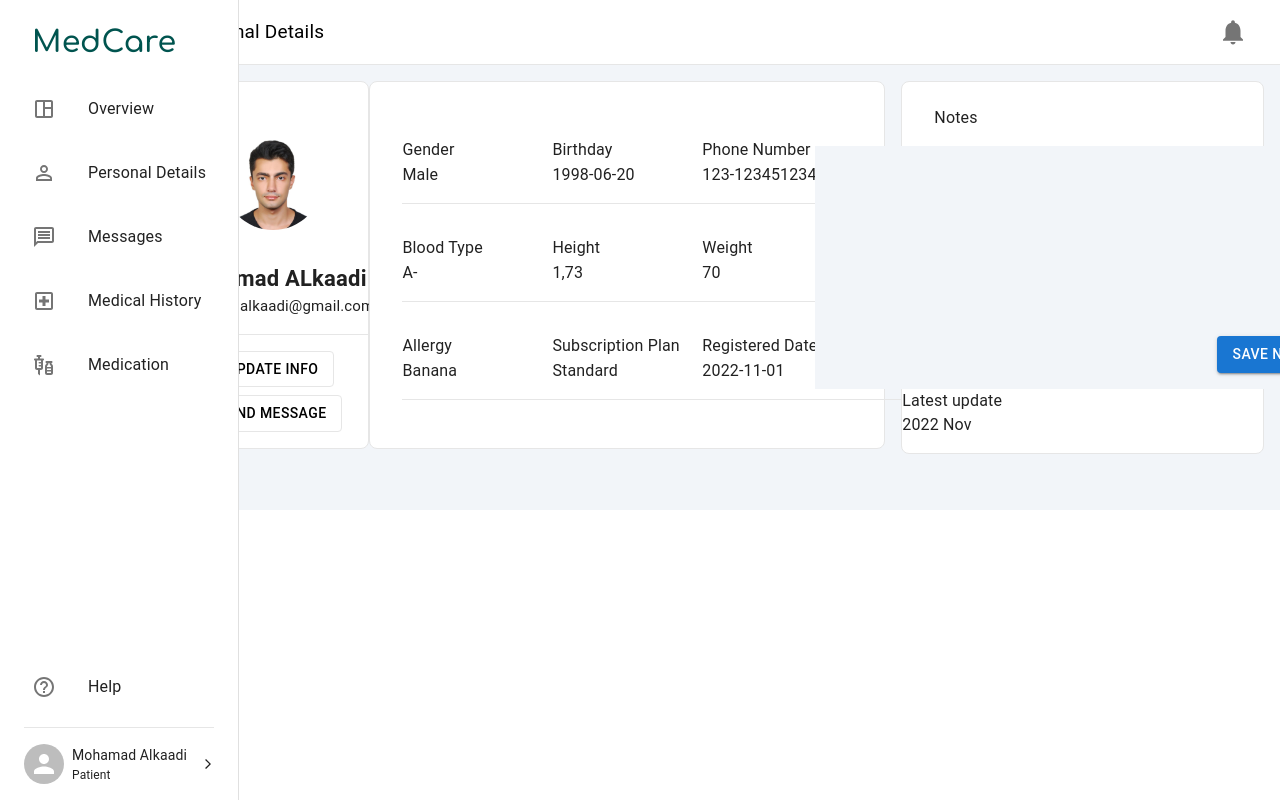
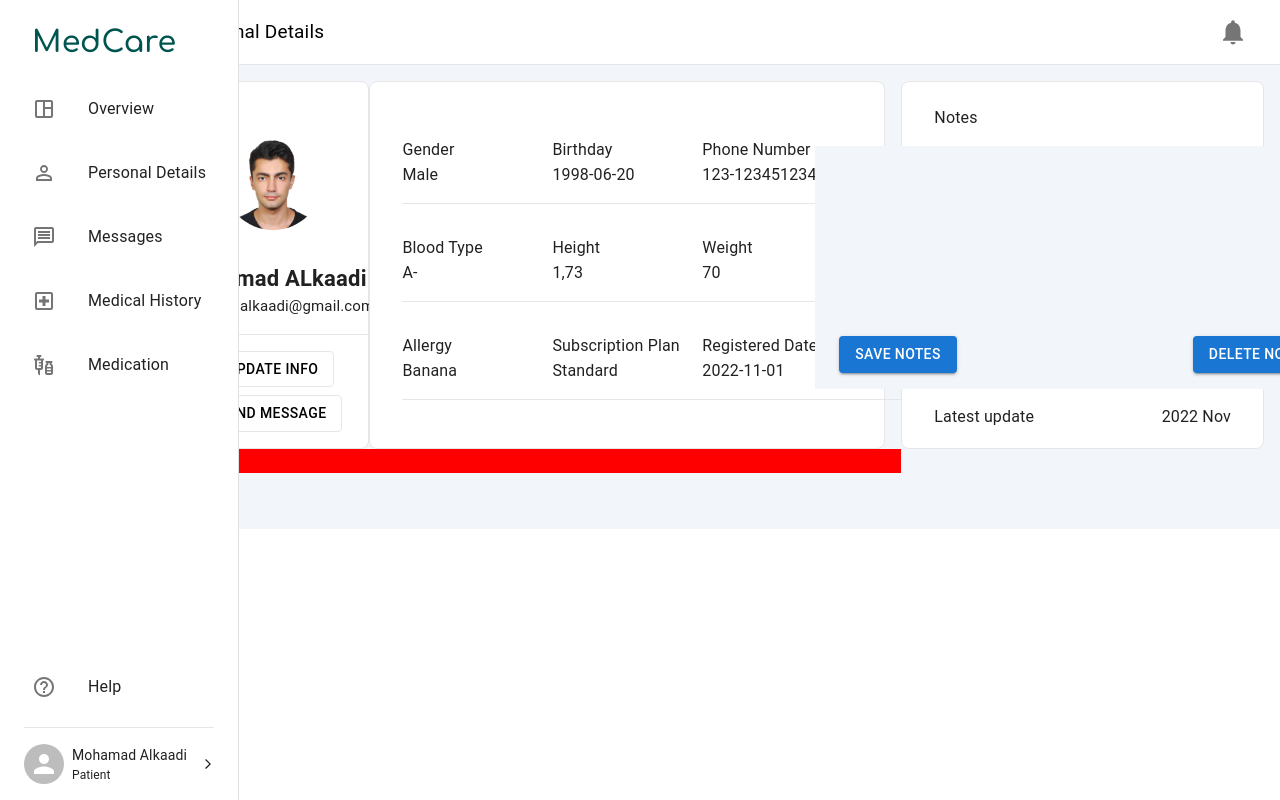
Before and after one commit to mohamad-alkaadi/newMedCare, a React (Vite) app in the folder frontend/medcare/: page / in a window 1280 px wide. Shown: the top 800 px of the page. Built offline with nearby package versions, Linux system fonts and the light colour scheme.

Commit message:
finished cardThree without fonts and final touches

```diff
--- a/frontend/medcare/src/pages/afterlogin/personal/Personal.jsx
+++ b/frontend/medcare/src/pages/afterlogin/personal/Personal.jsx
@@ -127,6 +127,9 @@ const Personal = () => {
         >
           <CardThree />
         </Grid>
+        <Grid xs={10} sx={{ backgroundColor: "red" }}>
+          s
+        </Grid>
       </Grid>
     </Box>
   )
--- a/frontend/medcare/src/pages/afterlogin/personal/components/CardThree.jsx
+++ b/frontend/medcare/src/pages/afterlogin/personal/components/CardThree.jsx
@@ -6,6 +6,7 @@ import {
   Grid,
   Input,
   InputLabel,
+  Link,
   TextField,
   Typography,
 } from "@mui/material"
@@ -14,8 +15,29 @@ import React from "react"
 const CardThree = () => {
   return (
     <Grid columns={8}>
-      <Grid item xs={12} sx={{ pl: 4, pt: 3, pb: 2 }}>
-        Notes
+      <Grid
+        item
+        xs={8}
+        // justifyContent="space-between"
+        sx={{
+          pl: 4,
+          pt: 3,
+          pb: 2,
+          // display: "flex",
+          // justifyContent: "space-between",
+          // alignItems: "center",
+        }}
+      >
+        <Grid container columns={4}>
+          <Grid item xs={2}>
+            <Typography>Notes</Typography>
+          </Grid>
+          {/* <Grid item xs={2}>
+            <Link sx={{ textDecoration: "none", backgroundColor: "red" }}>
+              <Typography>Delete all</Typography>
+            </Link>
+          </Grid> */}
+        </Grid>
       </Grid>
       <Grid item>
         <Grid container columns={3}>
@@ -33,20 +55,27 @@ const CardThree = () => {
               <Box
                 sx={{
                   backgroundColor: "#f2f5f9",
-                  display: "grid",
-                  justifyContent: "end",
+                  // display: "grid",
+                  // justifyContent: "end",
+                  display: "flex",
+                  justifyContent: "space-between",
                 }}
               >
-                <Button variant="contained" sx={{ mr: 2, mb: 2 }}>
-                  save notes
+                <Button variant="contained" sx={{ ml: 3, mb: 2 }}>
+                  Save Notes
+                </Button>
+                <Button variant="contained" sx={{ mr: 3, mb: 2 }}>
+                  Delete Notes
                 </Button>
               </Box>
             </form>
           </Grid>
           <Grid item xs={3}>
-            <Box>
-              <Typography>Latest update</Typography>
-              <Typography>2022 Nov </Typography>
+            <Box sx={{ ml: 4, mr: 4, mt: 2 }}>
+              <Grid container justifyContent="space-between">
+                <Typography>Latest update</Typography>
+                <Typography>2022 Nov</Typography>
+              </Grid>
             </Box>
           </Grid>
         </Grid>
```
